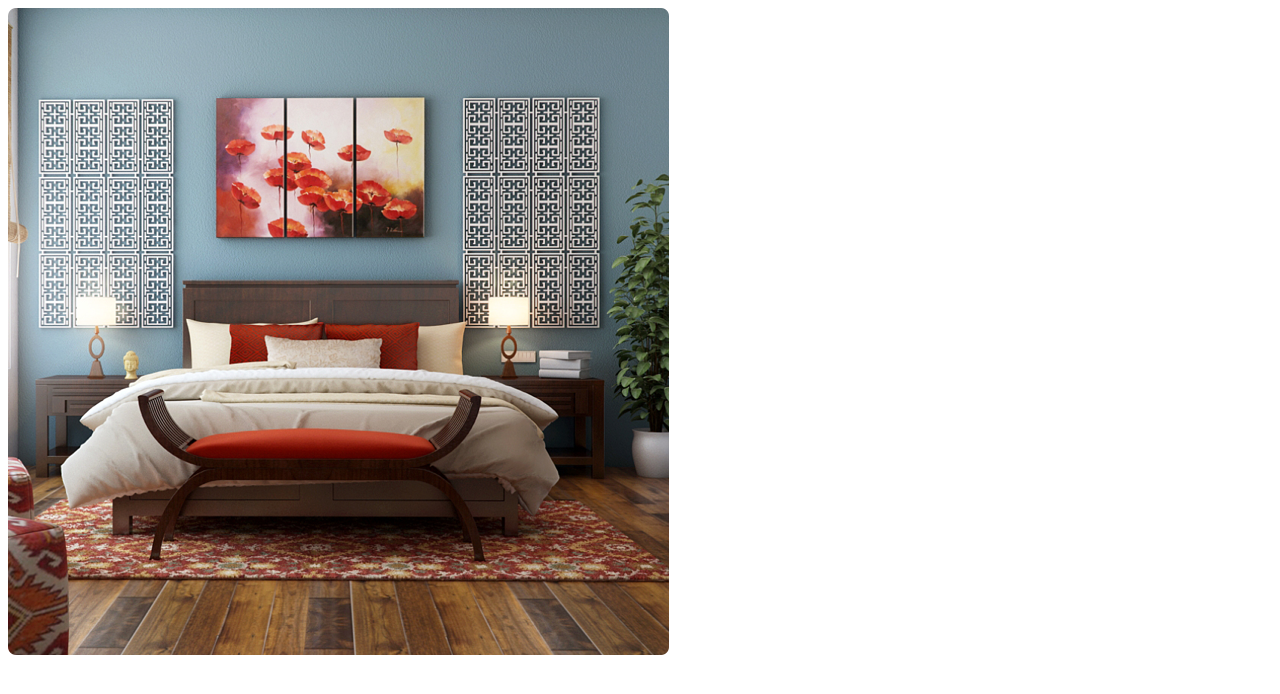
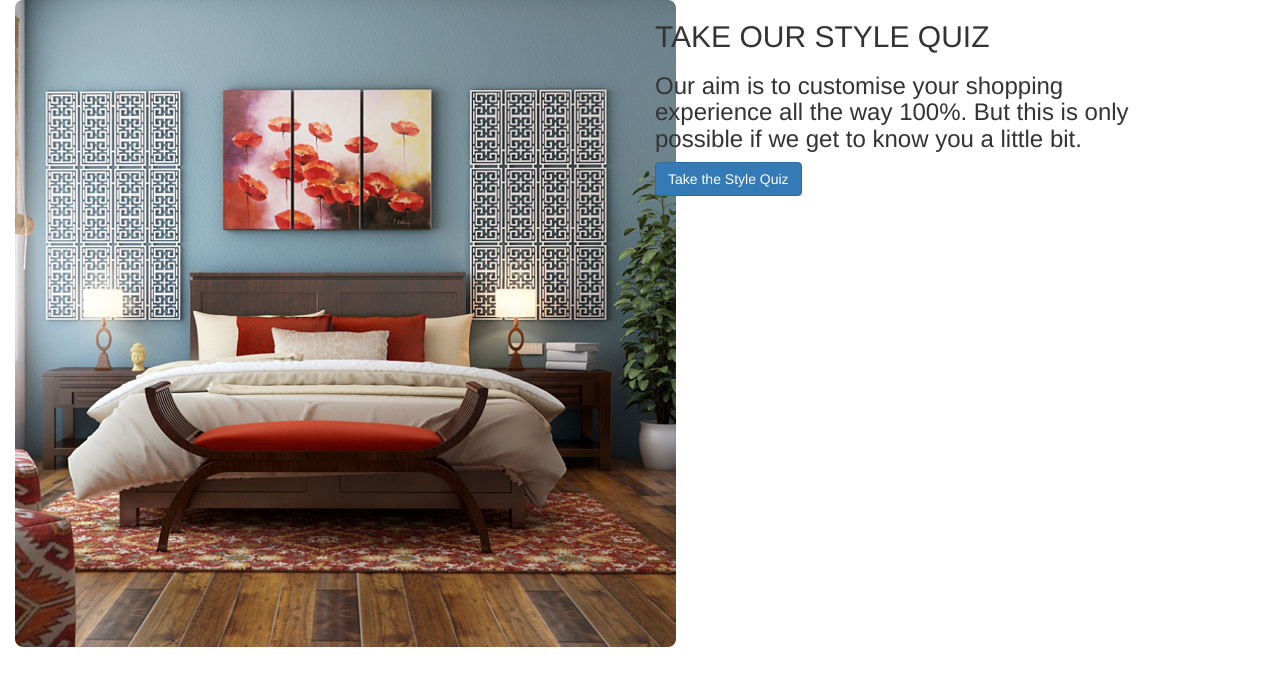
Before and after one commit to srihithanarra/testwork, a website: page app/index.html in a window 1280 px wide. Drawn offline with nearby package versions, Linux system fonts and the light colour scheme.

Commit message:
start html

```diff
--- a/app/index.html
+++ b/app/index.html
@@ -6,6 +6,7 @@
   <title>Discern Web</title>
   <!--Fonts -->
   <link href="https://fonts.googleapis.com/css?family=Cabin:400,500,600,700" rel="stylesheet">
+  <link href="https://maxcdn.bootstrapcdn.com/bootstrap/3.3.7/css/bootstrap.min.css" rel="stylesheet">
   <!--build:css css/styles.min.css-->
   <link rel="stylesheet" href="css/styles.css">
   <link rel="stylesheet" href="css/print.css">
@@ -16,6 +17,15 @@
   <div class="container-fluid">
       <div class="row">
       <div class="col-md-6"><img src="images/Background%20Image.png" alt=""/></div>
+      <div class="col-md-5">
+          <div class="content">
+              <h2 class="articleTitle">TAKE OUR STYLE QUIZ</h2>
+              <h3 class="subHeading">Our aim is to customise your shopping experience all the way 100%. But this is only possible if <span class="colorRed">we get to know you a little bit.</span>
+                  </h2>
+              <p><a href="#" class="btn btn-primary bgRed">Take the Style Quiz</a></p>
+
+          </div>
+          </div>
       </div>
   </div>
   <!--build:js js/main.min.js -->
--- a/app/scss/styles.scss
+++ b/app/scss/styles.scss
@@ -27,15 +27,13 @@ $text-color:$dark-gray;
 
 
 
-body {
-  color: $text-color;
-  font-size: $base-font-size;
-  font-family: $base-font-family;
-  font-weight: $base-font-weight;
-  line-height: 1.6;
-}
-.heading, .subHeading, .h3,.h4{ font-family: $heading-font-family; color: $text-color;}
-
+body {color: $text-color;font-size: $base-font-size;font-family: $base-font-family;font-weight: $base-font-weight;line-height: 1.6;}
+.articleTitle,.heading, .subHeading, .h3,.h4{ font-family: $heading-font-family; color: $text-color;}
+.articleTitle { font-size: 11px; line-height: 14px; font-weight: $medium; text-transform: uppercase; color:$medium-gray}
 .heading { font-size: 42px; font-weight: $bold; }
 .subHeading { font-size: 28px; font-weight: $semi-bold;}
 .h3 {font-size: 20px; font-weight: $regular;color:$brilliant-red}
+
+
+.colorRed{color: $brilliant-red;}
+.bgRed{background: $brilliant-red;}
```
